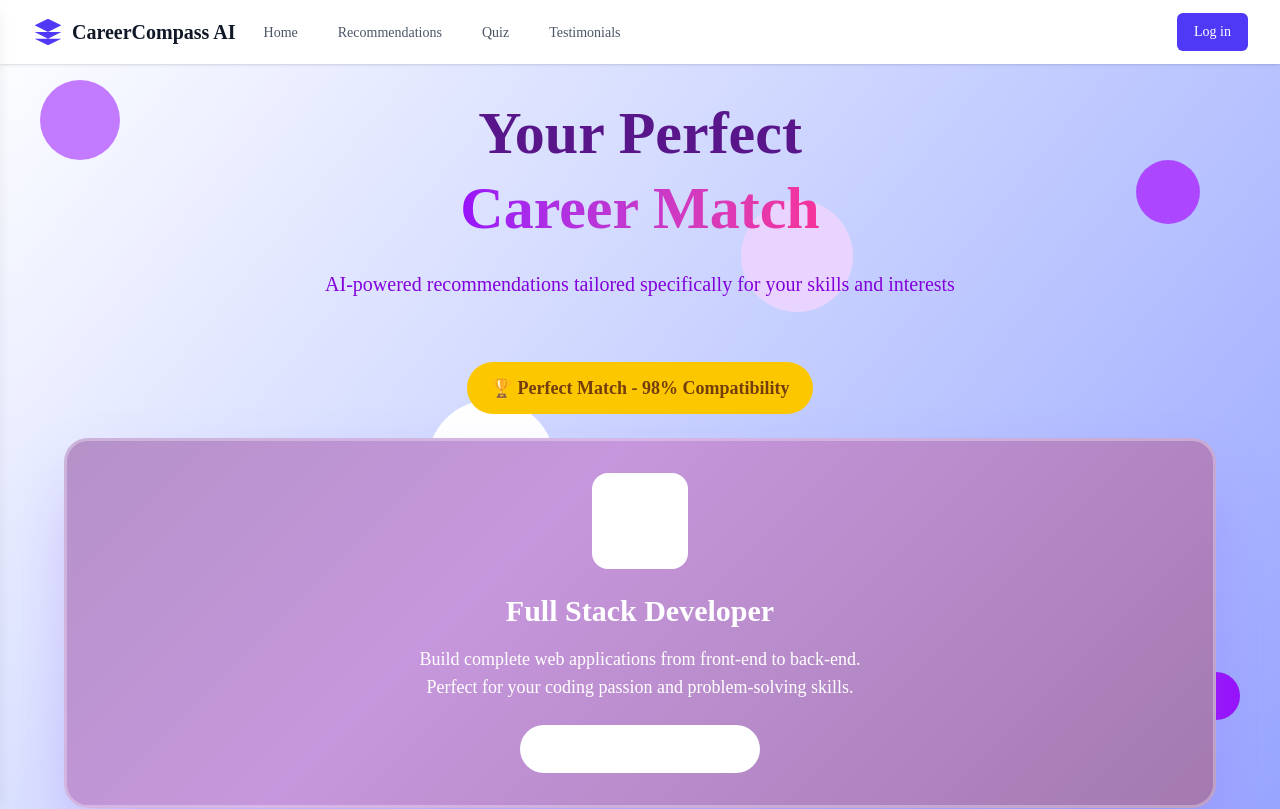
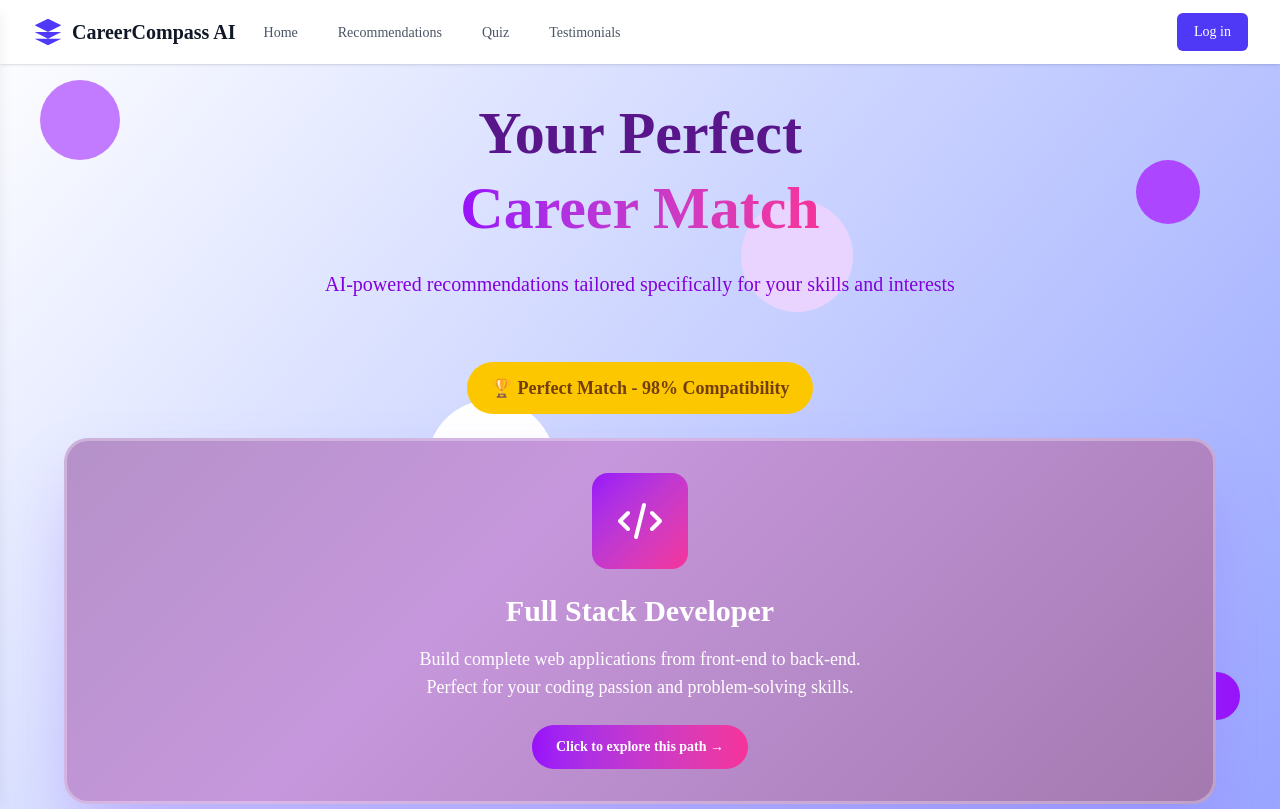
Before and after one commit to MostafaDawi/career_recommendation_system, a React (Vite) app in the folder frontend/app/: page /recommended in a window 1280 px wide. Shown: the top 809 px of the page. Built offline with nearby package versions, Linux system fonts and the light colour scheme.

Commit message:
Bug: Fixed a bug in the recommendations page css design

```diff
--- a/frontend/app/src/components/CareerCard.jsx
+++ b/frontend/app/src/components/CareerCard.jsx
@@ -9,12 +9,10 @@ const CareerCard = ({ career, onClick, isTopMatch = false }) => {
     >
       <div className="text-center">
         <div
-          className={`${
-            isTopMatch
-              ? "bg-white bg-opacity-20 w-24 h-24"
-              : "bg-gradient-to-br " + career.color + " w-20 h-20"
-          }
-          mx-auto mb-6 rounded-2xl flex items-center justify-center`}
+          className={`${isTopMatch ? "w-24 h-24" : "w-20 h-20"}
+          bg-gradient-to-br ${
+            career.color
+          } mx-auto mb-6 rounded-2xl flex items-center justify-center`}
         >
           {career.icon}
         </div>
@@ -34,11 +32,9 @@ const CareerCard = ({ career, onClick, isTopMatch = false }) => {
         </p>
         <div
           className={`inline-flex items-center ${
-            isTopMatch
-              ? "px-6 py-3 bg-white bg-opacity-20 rounded-full font-semibold"
-              : "px-4 py-2 bg-gradient-to-r " +
-                career.color +
-                " text-white rounded-full text-sm font-semibold"
+            isTopMatch ? "px-6 py-3 rounded-full font-semibold" : "px-4 py-2"
+          } bg-gradient-to-r ${career.color}
+                 text-white rounded-full text-sm font-semibold"
           }`}
         >
           {isTopMatch
--- a/frontend/app/src/components/Navbar.jsx
+++ b/frontend/app/src/components/Navbar.jsx
@@ -92,7 +92,7 @@ function Navbar() {
             )}
           </div>
           {/* Mobile Menu Button */}
-          <div className="sm:hidden flex items-center justify-between px-4 py-2">
+          <div className="flex items-center justify-between px-4 py-2 sm:hidden">
             <button
               onClick={() => setIsDrawerOpen((isDrawerOpen) => !isDrawerOpen)}
               className="text-gray-600 focus:outline-none"
```
